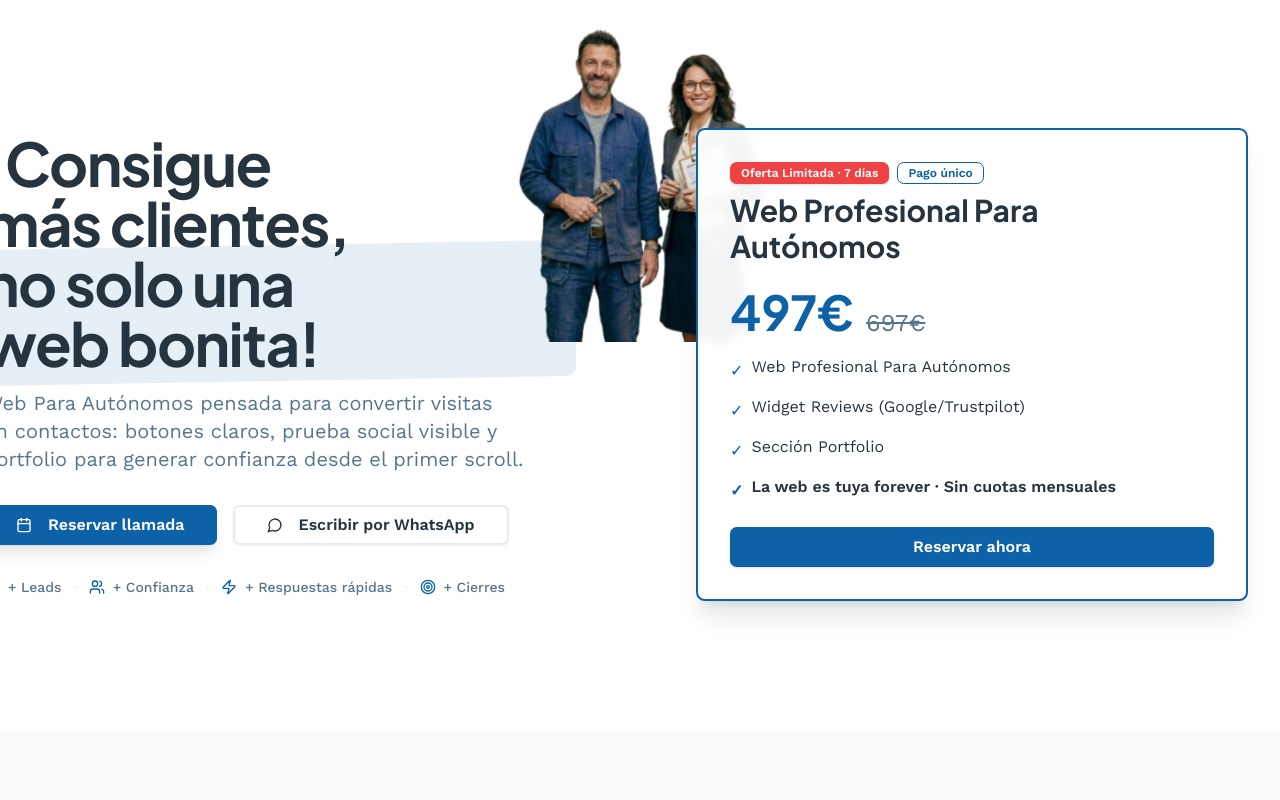
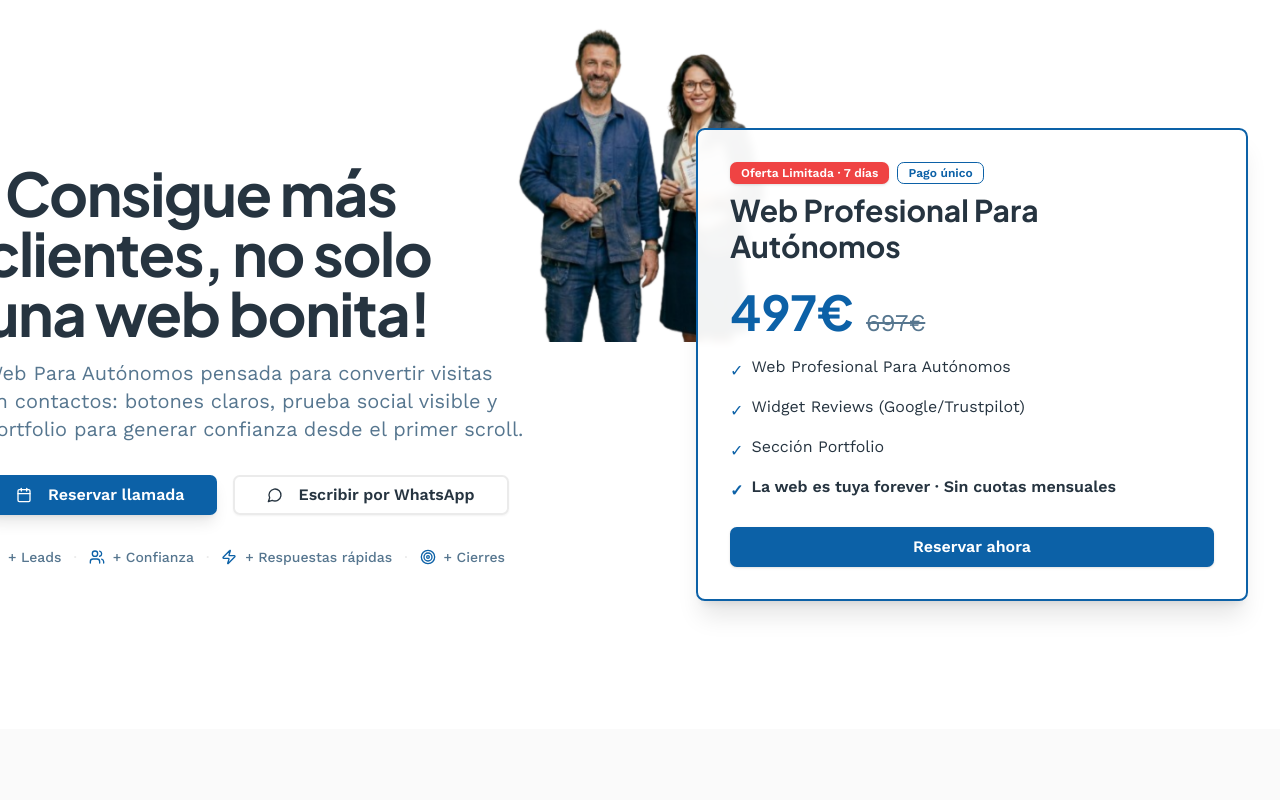
Before and after one commit to fsmartcfs-code/sg-f578bdde-0a98-4ac7-af00-b40a6d478feb-1776842642, a Next.js app: page / in a window 1280 px wide. Shown: the top 800 px of the page. Built offline with nearby package versions, Linux system fonts and the light colour scheme.

Commit message:
style(hero): remove blue background from text

```diff
--- a/src/components/Hero.tsx
+++ b/src/components/Hero.tsx
@@ -28,10 +28,7 @@ export function Hero() {
             <div className="space-y-4">
               <h1 className="font-heading text-4xl md:text-5xl lg:text-6xl font-bold tracking-tight text-balance leading-tight">
                 ¡Consigue más clientes,{" "}
-                <span className="relative inline-block">
-                  <span className="relative z-10">no solo una web bonita!</span>
-                  <div className="absolute -inset-2 bg-primary/10 -skew-y-1 rounded-lg -z-10"></div>
-                </span>
+                <span className="relative z-10">no solo una web bonita!</span>
               </h1>
               <p className="text-lg md:text-xl text-muted-foreground text-balance max-w-2xl">
                 Web Para Autónomos pensada para convertir visitas en contactos: botones claros, prueba social visible y portfolio para generar confianza desde el primer scroll.
```
